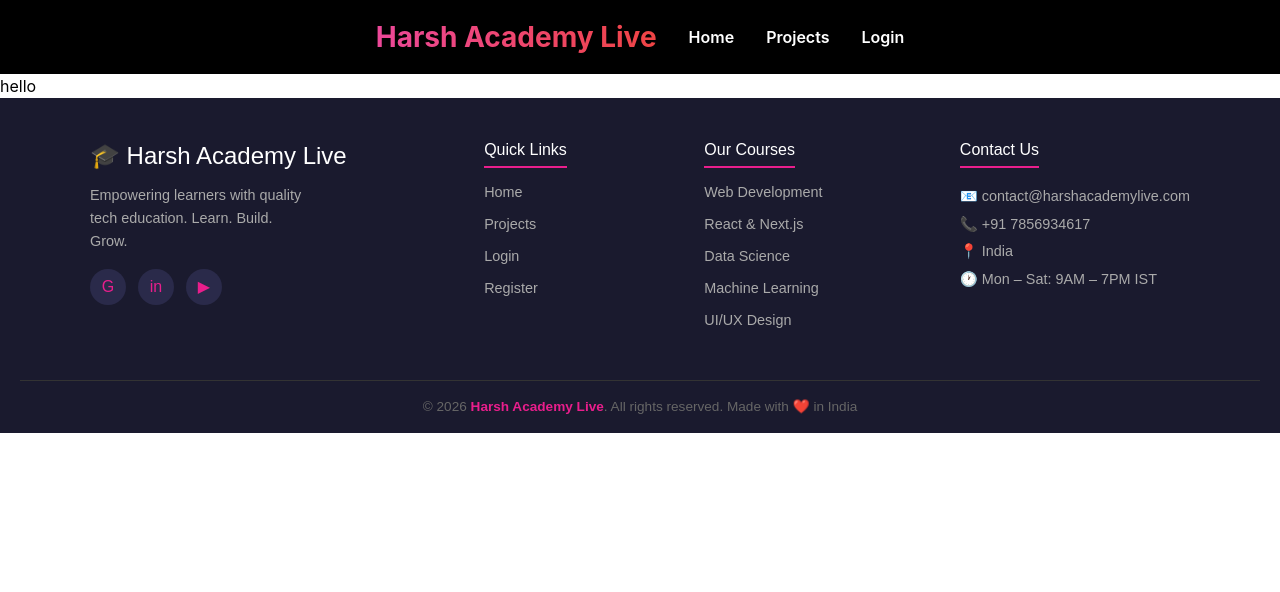
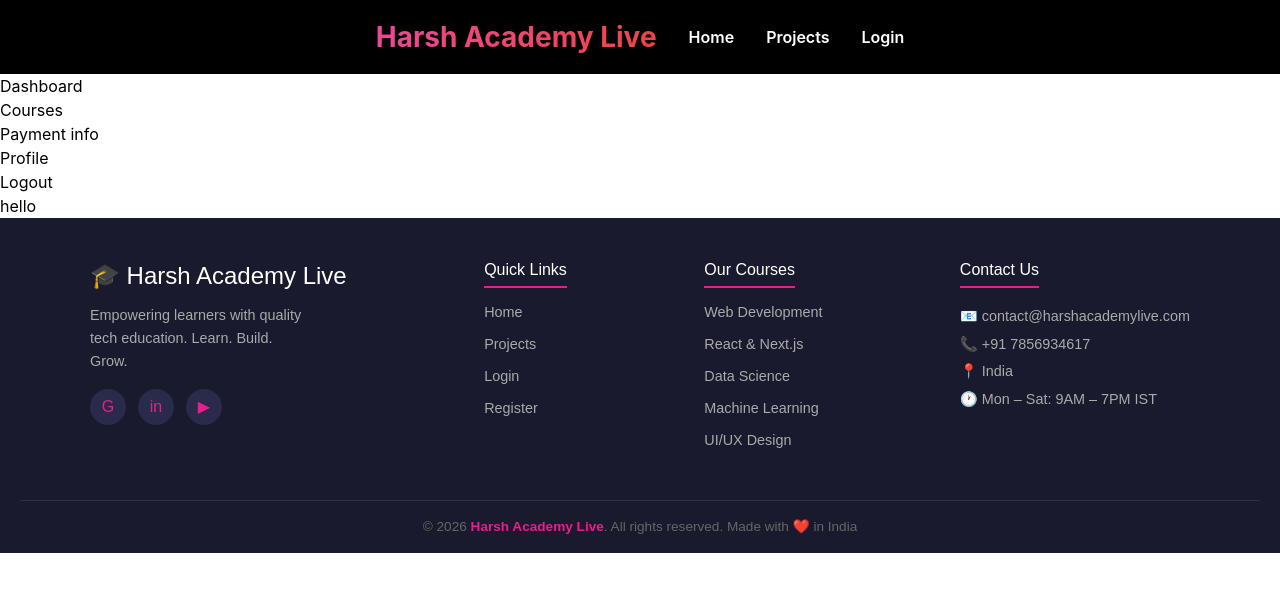
Before and after one commit to harsh-suman5/testing_website, a React (Vite) app: page /dash_home in a window 1280 px wide. Shown: the top 592 px of the page. Built offline with nearby package versions, Linux system fonts and the light colour scheme; no server answers.

Commit message:
sidebar added to dashboard

```diff
--- a/src/components/dashboard/dash_home.jsx
+++ b/src/components/dashboard/dash_home.jsx
@@ -6,9 +6,20 @@ const Dash_home = () => {
     return (
         <>
             <Dash_navbar />
-            <div>
+            <div className="container">
+              <div className="sidebar">
+                 <ul>
+                <li><a href="/dash_home">Dashboard</a></li>
+                <li><a href="/dash_home">Courses</a></li>
+                <li><a href="/dash_home">Payment info</a></li>
+                <li><a href="/dash_home">Profile</a></li>
+                <li><a href="/dash_home">Logout</a></li>
+              </ul>
+              </div>
+              <div className="main">
                 <h1>hello {username}</h1>
-      </div>
+              </div>
+            </div>
 
     </>
   )
```
